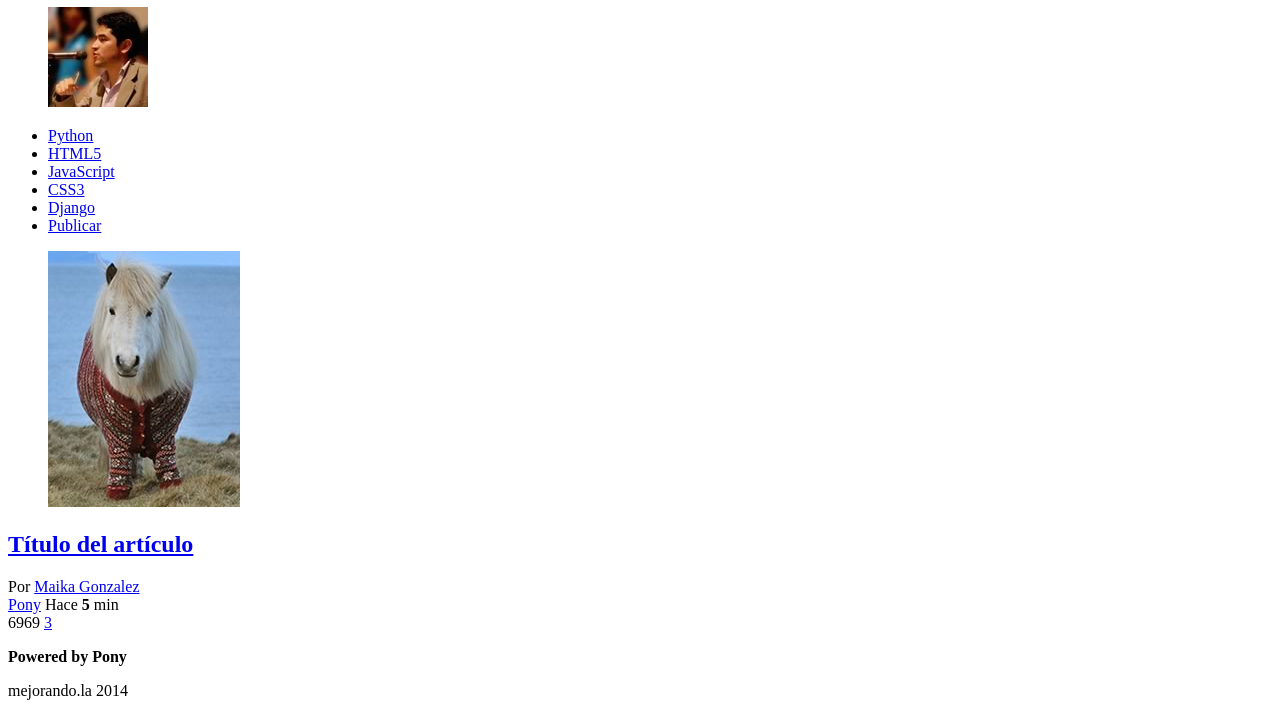
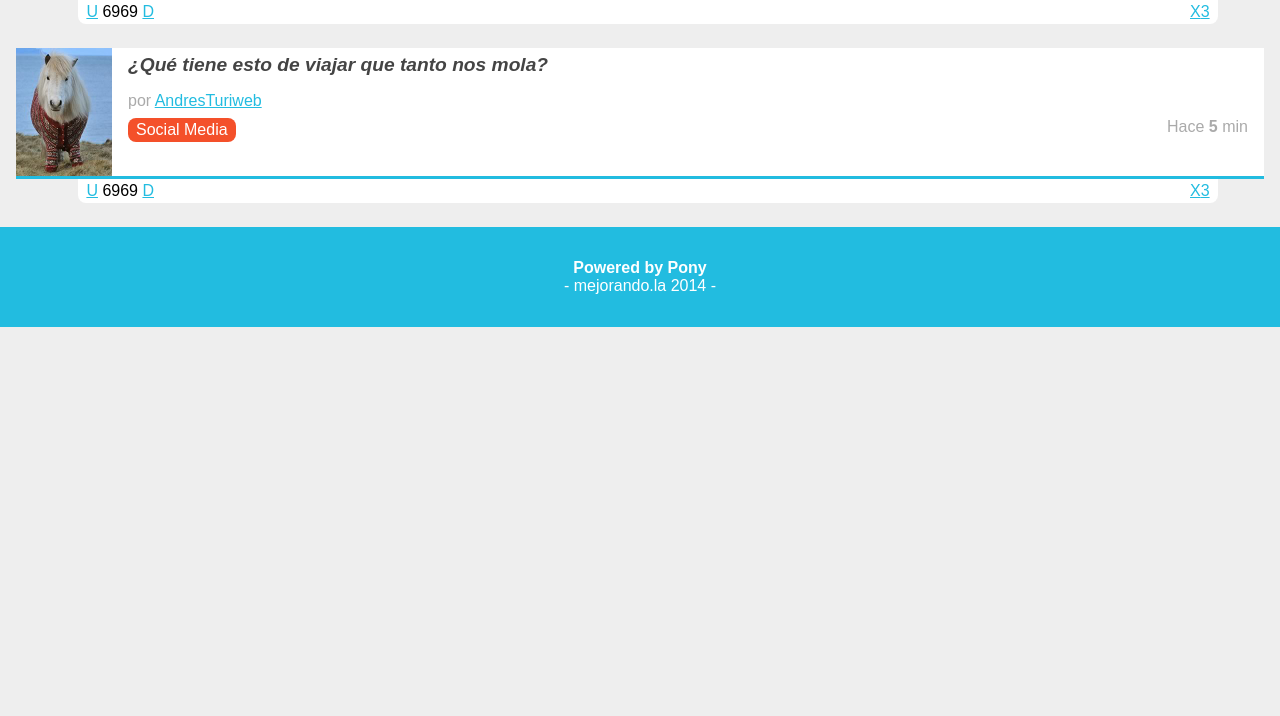
Before and after one commit to cataro/Puls2014-Europa, a plain HTML site: page index.html in a window 1280 px wide. Shown: the part 253-969 px from the top of the page. After the commit the page ends 800 px from the top, so only its background shows below. Drawn offline with Linux system fonts and the light colour scheme.

Commit message:
Ejercicio clase 2

```diff
--- /dev/null
+++ b/estilos.css
@@ -0,0 +1,181 @@
+a
+{
+	color: #22BCE0;
+}
+body
+{
+	background: #EEEEEE;
+	font: Arial;
+	font-size: 16px;
+}
+footer
+{
+	color: rgba(255,255,255,0.7); /* para difuminar */
+	background: #22BCE0;
+	text-align: center;
+	color: white;
+	padding: 1em;
+}
+footer p:first-child
+{
+	margin-bottom:0;
+}
+footer p:last-child
+{
+	margin-top:0;
+}
+footer p:last-child:before
+{
+	content: "- ";
+}
+footer p:last-child:after
+{
+	content: " -";
+}
+header
+{
+	background: #343B54;
+	color: white;
+	padding: 0.5em;
+	overflow: hidden;
+	position: relative;
+}
+header figure
+{
+	float:left;
+}
+header h1
+{
+	font-size: 1.2em; /* 1.2 en base a la fuente del body*/
+	font-weight: normal;
+	margin:0.2em 70px 0 0;
+}
+header #avatar
+{
+	margin: 0.5em 0.5em 0 0;
+	position: absolute;
+	top: 0;
+	right: 0;
+}
+header #logo img
+{
+	border-right: 1px solid white;
+	margin-right: 0.5em;
+	padding-right: 0.5em;
+	width: 52px;
+}
+
+header #avatar img
+{
+	border-radius: 50%;
+	width: 55px;
+}
+nav
+{
+	background: #80BCA3;
+	padding: 0 0.5em 0 0.5em;
+	position: relative;
+	font-weight: bold;
+}
+nav ul
+{
+	list-style: none;
+	margin: 0;
+	padding: 0;
+}
+nav ul #publicar_nav
+{
+	position: absolute;
+	top: -0.3em;
+	right: 0;
+}
+nav ul #publicar_nav a
+{
+	background: #22BCE0;
+	border-radius: 5px;
+	box-shadow: rgba(0,0,0,0.5) 5px 5px 20px;
+	font-style: italic;
+	padding: 0.8em 0.5em;
+	text-decoration: none;
+	text-shadow: rgba(0,0,0,0.5) 2px 2px 5px;
+}
+nav ul li {
+	display: inline-block;
+	margin: 0 1em 0 0;
+}
+nav ul li a{
+	color: white;
+	display: block;
+	padding: 0.5em 0 0.5em 0;
+}
+#contenido
+{
+	margin: 1em;
+}
+#contenido .item
+{
+	background: white;
+	border-bottom: 3px solid #22BCE0;
+	margin-bottom: 3em;
+	min-height: 128px;
+	position: relative;
+}
+#contenido .item .autor_item
+{
+	color: #AAA;
+}
+#contenido .item .datos_item
+{
+	margin: 0.5em 1em 0 0 ;
+	text-align: right;
+}
+#contenido .item .datos_item .fecha_item
+{
+	color: #AAA;
+	float: right;
+}
+#contenido .item .datos_item .tag_item
+{
+	background: #F4502A;
+	border-radius: 0.5em;
+	color: white;
+	display: inline-block;
+	float: left;
+	padding: 0.2em 0.5em;
+	text-decoration: none;
+}
+#contenido .item .imagen_item
+{
+	float: left;
+	margin: 0 1em 0 0;
+}
+#contenido .item .imagen_item img
+{
+	width: 96px;
+}
+#contenido .item .titulo_item
+{
+	font-size: 1.2em;
+	font-style: italic;
+	padding: 0.3em 0.5em 0 0;
+}
+#contenido .item .titulo_item a {
+	color: #444;
+	text-decoration: none;
+}
+#contenido .item .votacion
+{
+	background: white;
+	border-radius: 0 0 0.5em 0.5em;
+	left: 5%;
+	margin-top: 3px;
+	padding: 0.2em 0.5em;
+	position: absolute;
+	top: 100%;
+	width: 90%;
+}
+#contenido .item .votacion .comentarios_item,
+#contenido .item .votacion .guardar_item
+{
+	float: right;
+}
--- a/index.html
+++ b/index.html
@@ -2,8 +2,11 @@
 <html lang="es">
 <head>
 	<meta charset="utf-8" />
+	<meta name="description" content="Proyecto de la primera generación del 2014 del curso de diseño web online" />
 	<title>Puls 2014 - Europa</title>
-</head>
+	<link rel="stylesheet"  href="normalize.css" />
+	<link rel="stylesheet"  href="estilos.css" />
+<link rel="s">
 <body>
 	<header>
 		<figure id="logo">
@@ -32,22 +35,46 @@
 				<img src="imagen.jpg"/>
 			</figure>
 			<h2 class="titulo_item">
-				<a href="#">Título del artículo</a>
+				<a href="#">5 ideas para mejorar la atención al cliente con Social Media
+</a>
 			</h2>
 			<div class="autor_item">
-				Por <a href="#">Maika Gonzalez</a>
+				por <a href="#">AndresTuriweb</a>
 			</div>
 			<div class="datos_item">
-				<a href="#" class="tag_item">Pony</a>
+				<a href="#" class="tag_item">Social Media</a>
 				<span class="fecha_item">Hace <strong>5</strong> min</span>
 
 			</div>
 			<div class="votacion">
-				<a href="#" class="up"></a>
+				<a href="#" class="up">U</a>
 				6969
-				<a href="#" class="down"></a>
+				<a href="#" class="down">D</a>
 				<a href="#" class="comentarios_item">3</a>
-				<a href="#" class="guardar_item"></a>
+				<a href="#" class="guardar_item">X</a>
+			</div>
+		</article>
+				<article class="item">
+			<figure class="imagen_item">
+				<img src="imagen.jpg"/>
+			</figure>
+			<h2 class="titulo_item">
+				<a href="#">¿Qué tiene esto de viajar que tanto nos mola?</a>
+			</h2>
+			<div class="autor_item">
+				por <a href="#">AndresTuriweb</a>
+			</div>
+			<div class="datos_item">
+				<a href="#" class="tag_item">Social Media</a>
+				<span class="fecha_item">Hace <strong>5</strong> min</span>
+
+			</div>
+			<div class="votacion">
+				<a href="#" class="up">U</a>
+				6969
+				<a href="#" class="down">D</a>
+				<a href="#" class="comentarios_item">3</a>
+				<a href="#" class="guardar_item">X</a>
 			</div>
 		</article>
 	</section>
```
Also changed, not shown: normalize.css (added).
